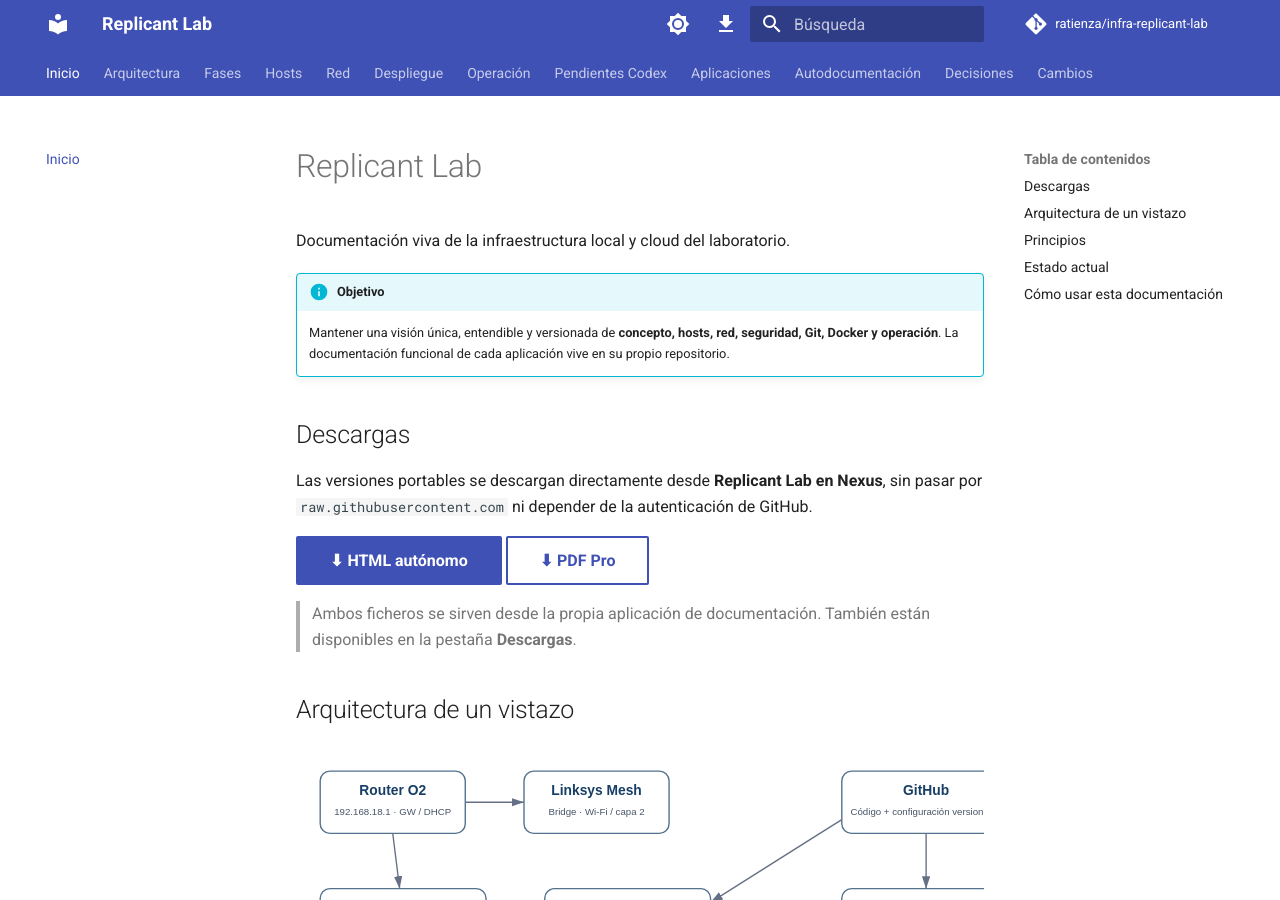
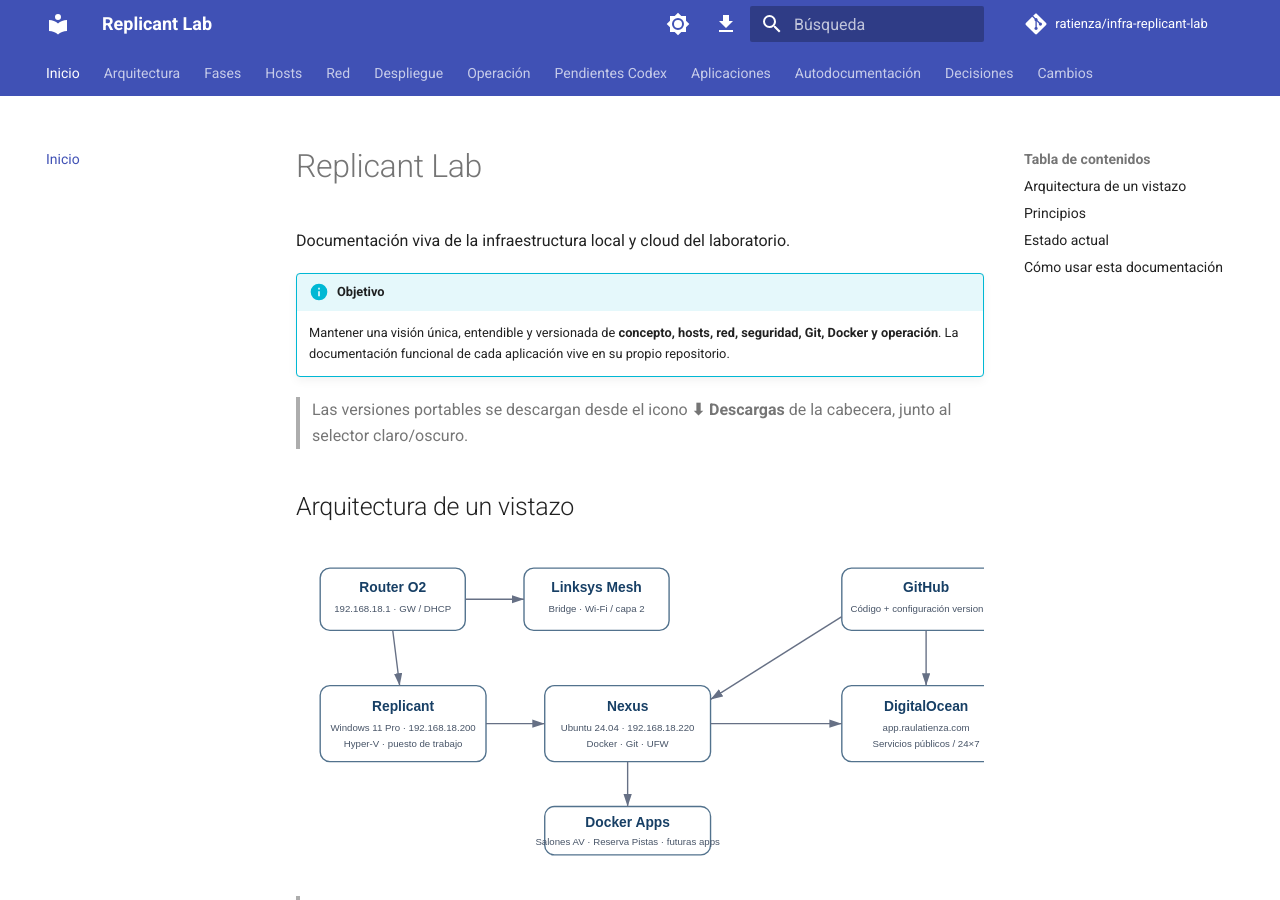
Before and after one commit to ratienza/infra-replicant-lab, an MkDocs documentation site: the page built from docs/index.md, in a window 1280 px wide and 900 px high. Built offline with MkDocs 1.6.1 and Material for MkDocs 9.7.7, drawn with Linux system fonts in a browser that asks for light colours; comment, search, counter and statistics services are not loaded.

Commit message:
Move portable downloads out of home page

```diff
--- a/docs/index.md
+++ b/docs/index.md
@@ -5,14 +5,7 @@
 !!! info "Objetivo"
     Mantener una visión única, entendible y versionada de **concepto, hosts, red, seguridad, Git, Docker y operación**. La documentación funcional de cada aplicación vive en su propio repositorio.
 
-## Descargas
-
-Las versiones portables se descargan directamente desde **Replicant Lab en Nexus**, sin pasar por `raw.githubusercontent.com` ni depender de la autenticación de GitHub.
-
-[⬇ HTML autónomo](/downloads/Replicant-Lab.html){ .md-button .md-button--primary }
-[⬇ PDF Pro](/downloads/Replicant-Lab.pdf){ .md-button }
-
-> Ambos ficheros se sirven desde la propia aplicación de documentación. También están disponibles en la pestaña **Descargas**.
+> Las versiones portables se descargan desde el icono **⬇ Descargas** de la cabecera, junto al selector claro/oscuro.
 
 ## Arquitectura de un vistazo
 
```
